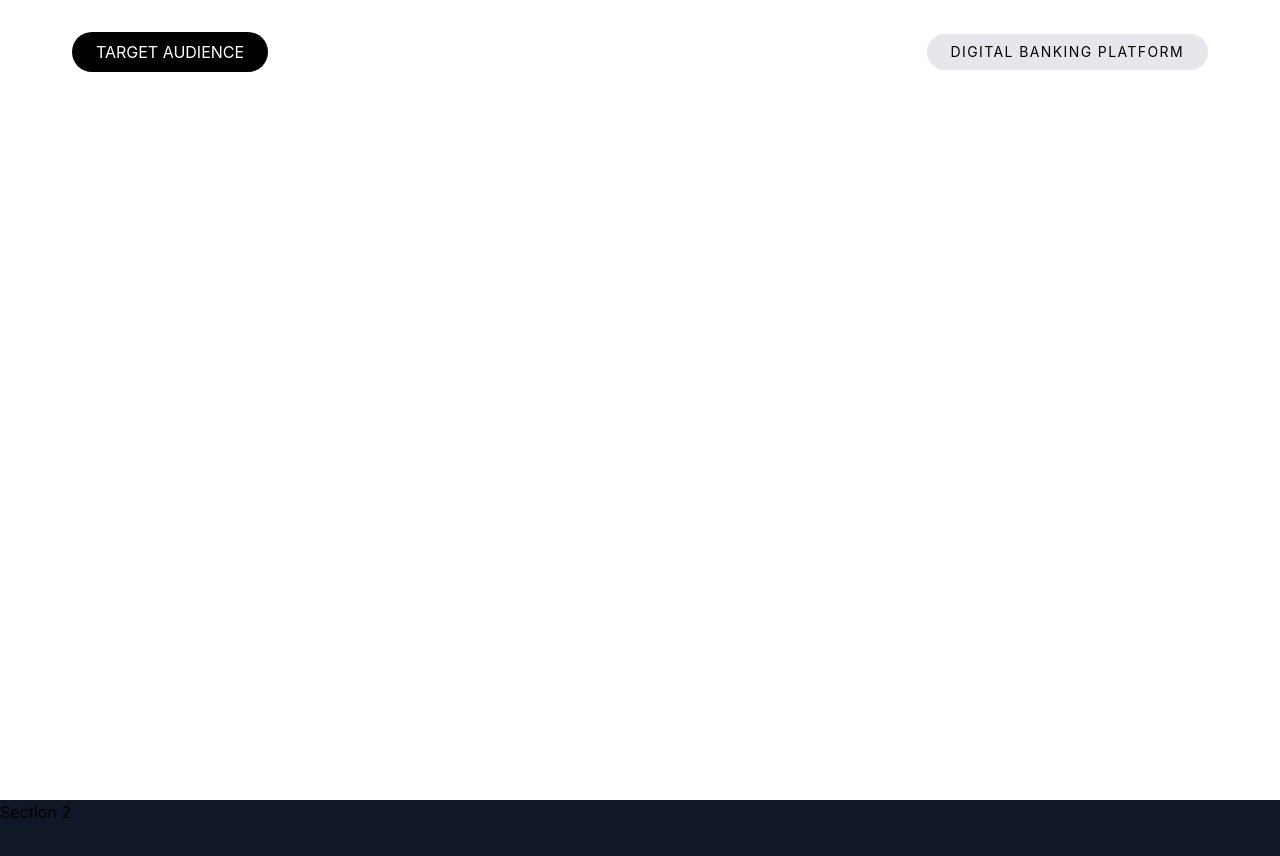
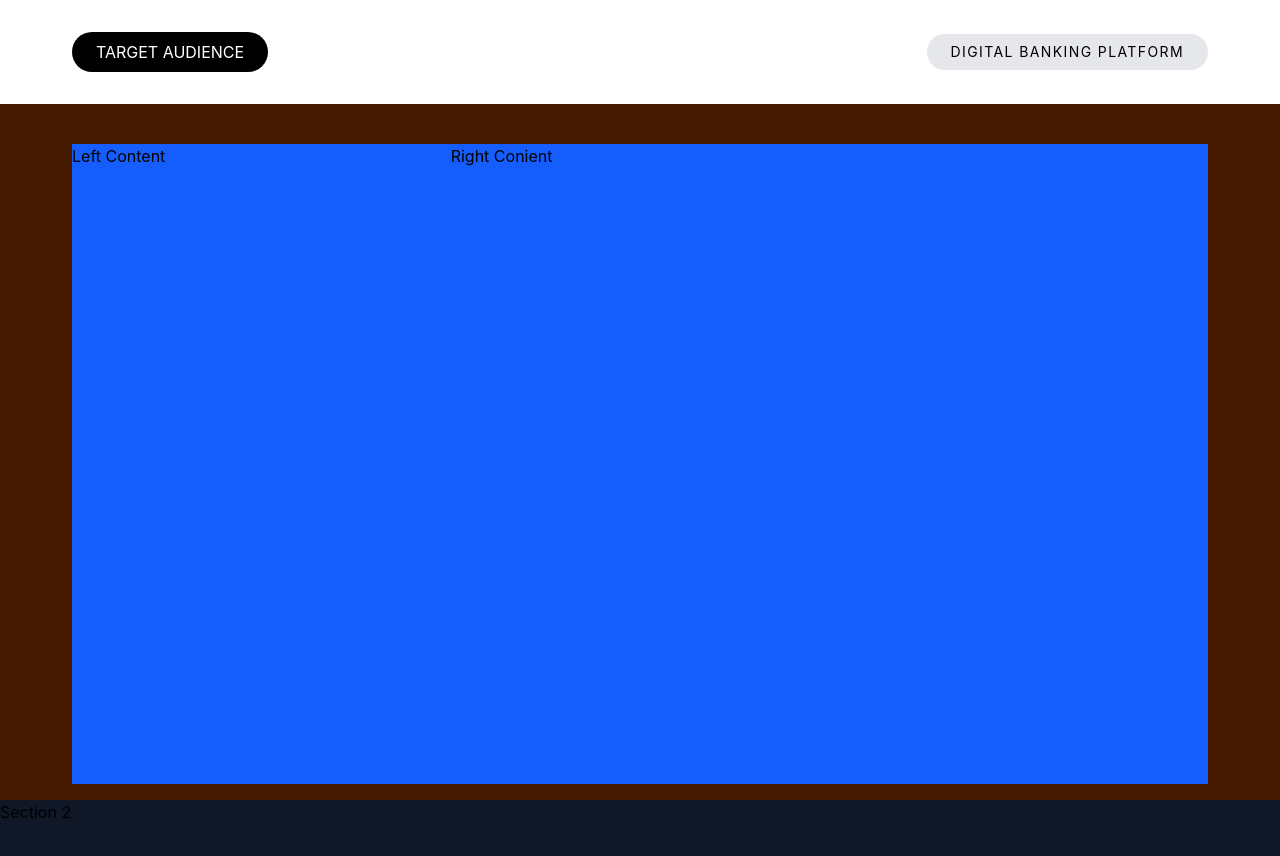
Before and after one commit to PiyushMishraX/ReactJS, a React (Vite) app in the folder ui-project-07/: page / in a window 1280 px wide. Shown: the top 856 px of the page. Built offline with nearby package versions, Linux system fonts and the light colour scheme.

Commit message:
page 1 , left and right content

```diff
--- /dev/null
+++ b/ui-project-07/src/components/Section1/LeftContent.jsx
@@ -0,0 +1,11 @@
+import React from 'react'
+
+const LeftContent = () => {
+  return (
+    <div className='h-full w-1/3 bg-blue-600'>
+      Left Content
+    </div>
+  )
+}
+
+export default LeftContent
--- /dev/null
+++ b/ui-project-07/src/components/Section1/Page1Content.jsx
@@ -0,0 +1,15 @@
+import React from 'react'
+import LeftContent from './LeftContent'
+import RightContent from './RightContent'
+
+const Page1Content = () => {
+  return (
+    <div className='py-10 px-18 h-[90vh] bg-amber-950 flex justify-between items-center'>
+      {/* Page1Content */}
+      <LeftContent />
+      <RightContent />
+    </div>
+  )
+}
+
+export default Page1Content
--- /dev/null
+++ b/ui-project-07/src/components/Section1/RightContent.jsx
@@ -0,0 +1,11 @@
+import React from 'react'
+
+const RightContent = () => {
+  return (
+    <div className='h-full w-2/3 bg-blue-600'>
+      Right Conient
+    </div>
+  )
+}
+
+export default RightContent
--- a/ui-project-07/src/components/Section1/Section1.jsx
+++ b/ui-project-07/src/components/Section1/Section1.jsx
@@ -1,11 +1,13 @@
 import React from 'react'
 import Navbar from './Navbar'
+import Page1Content from './Page1Content'
 
 const Section1 = () => {
   return (
     // <div className='h-screen w-full bg-blue-950'>
     <div className='h-screen w-full '>
       <Navbar/>
+      <Page1Content/>
     </div>
   )
 }
```
Also changed, not shown: ui-project-07/src/components/Section1/LeftText.jsx (deleted).
